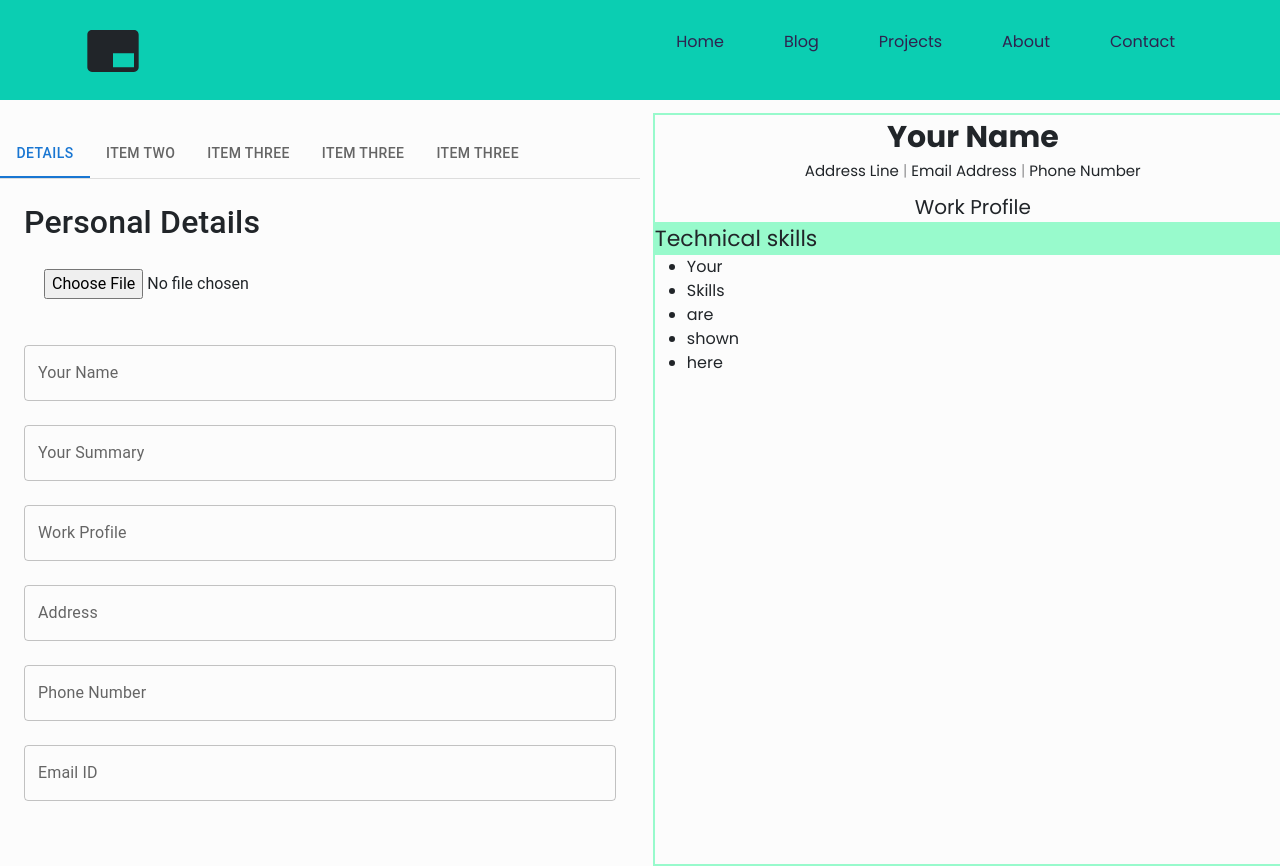
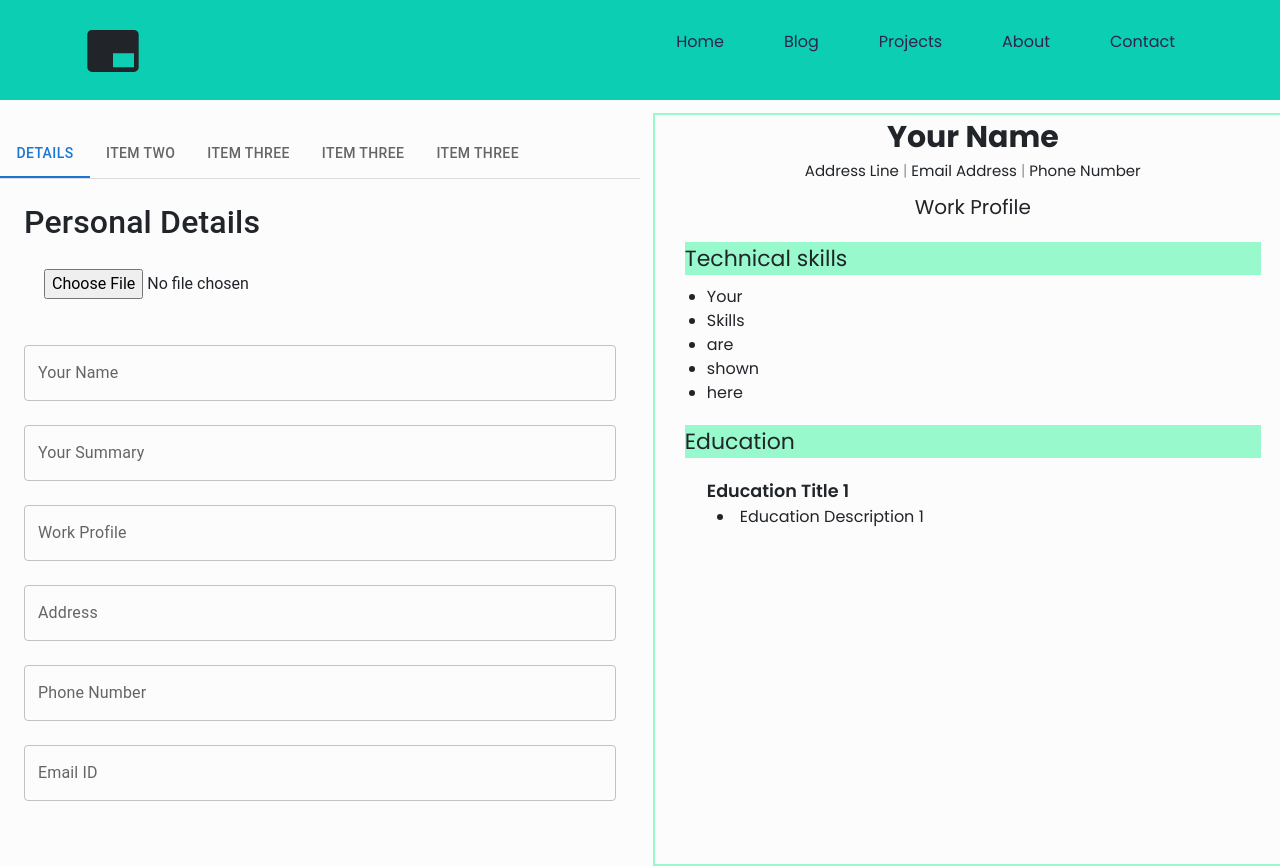
Before and after one commit to AnantPatel1/Resume-maker, a React (Create React App) app: page /steps/select-template/build-resume in a window 1280 px wide. Built offline with nearby package versions, Linux system fonts and the light colour scheme.

Commit message:
education

```diff
--- a/src/Navigation-Page/Themes/Theme1.js
+++ b/src/Navigation-Page/Themes/Theme1.js
@@ -7,6 +7,7 @@ export default function Theme1() {
   const { themeData, ComponentRef } = user;
   const { name, address, email, profile, phone, skill } =
     themeData.personalData;
+  const { educationTitles, educationDesc } = themeData.educationData;
   // console.log(name);
   return (
     <div className={styles.Theme1} ref={ComponentRef}>
@@ -22,6 +23,9 @@ export default function Theme1() {
           <p className={styles.profile}>{profile}</p>
         </header>
       </section>
+      {
+        // Skills
+      }
 
       <section className={styles.skills}>
         <header>Technical skills</header>
@@ -35,6 +39,34 @@ export default function Theme1() {
           </ul>
         </div>
       </section>
+      {
+        // Education
+        // Object.entries() returns an array whose elements are arrays corresponding to the enumerable string-keyed property key-value pairs found directly upon object.
+        // The code is a React component that renders a list of education details. The component takes two dictionaries as input: educationTitles and educationDesc. The educationTitles dictionary maps an index to a title, such as "Bachelor of Science in Computer Science". The educationDesc dictionary maps an index to a description, such as "Stanford University".
+        // The code first uses the Object.entries() method to iterate over the educationTitles dictionary. For each entry, the code creates a Box component with the title as the text content. The Box component also has a class name of subBox.
+        // Next, the code checks if the educationDesc dictionary has an entry for the current index. If it does, the code uses the Object.entries() method to iterate over the educationDesc dictionary and creates a list of li elements for each description. The li elements contain the descriptions, which are split by commas.
+      }
+      <section className={styles.education}>
+        <header>Education</header>
+        <div className={styles["basic-set"]}>
+          {Object.entries(educationTitles).map((item, key) => {
+            return (
+              <div key={key} className={styles.subBox}>
+                <p className={styles["sub-title"]}>{item[1]}</p>
+                <div className={styles["sub-details"]}>
+                  {Object.entries(educationDesc)[key] === undefined
+                    ? null
+                    : Object.entries(educationDesc)
+                        [key][1].split(",")
+                        .map((element, index) => {
+                          return <li key={index}>{element}</li>;
+                        })}
+                </div>
+              </div>
+            );
+          })}
+        </div>
+      </section>
     </div>
   );
 }
--- a/src/Navigation-Page/Themes/Theme1.module.css
+++ b/src/Navigation-Page/Themes/Theme1.module.css
@@ -26,4 +26,38 @@
 .skills header {
   background-color: #98facc;
   font-size: 22px;
+  margin: 10px;
 }
+.education,
+.skills {
+  margin: 20px;
+}
+.education header {
+  background-color: #98facc;
+  margin: 10px;
+  font-size: 22px;
+}
+
+.basic-set {
+  margin: 0rem 2rem;
+  padding-top: 10px;
+}
+
+.subBox {
+  margin-bottom: 15px;
+}
+
+.sub-details {
+  padding: 0px 10px;
+}
+
+.sub-title {
+  font-size: 1.1rem;
+  font-weight: 600;
+}
+
+@media only screen and (max-width: 450px) {
+  .basic-set {
+    margin: 0rem 1rem;
+  }
+}
```
